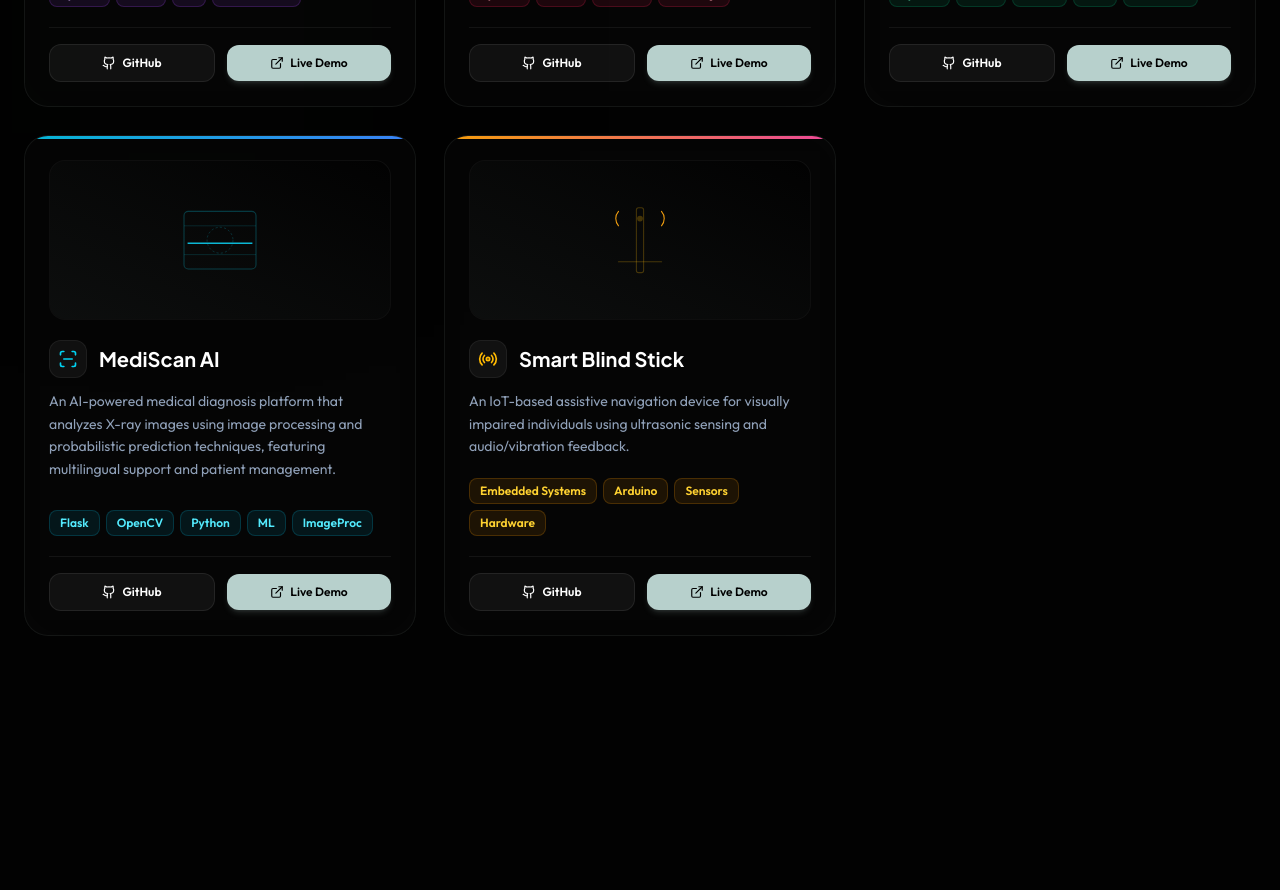
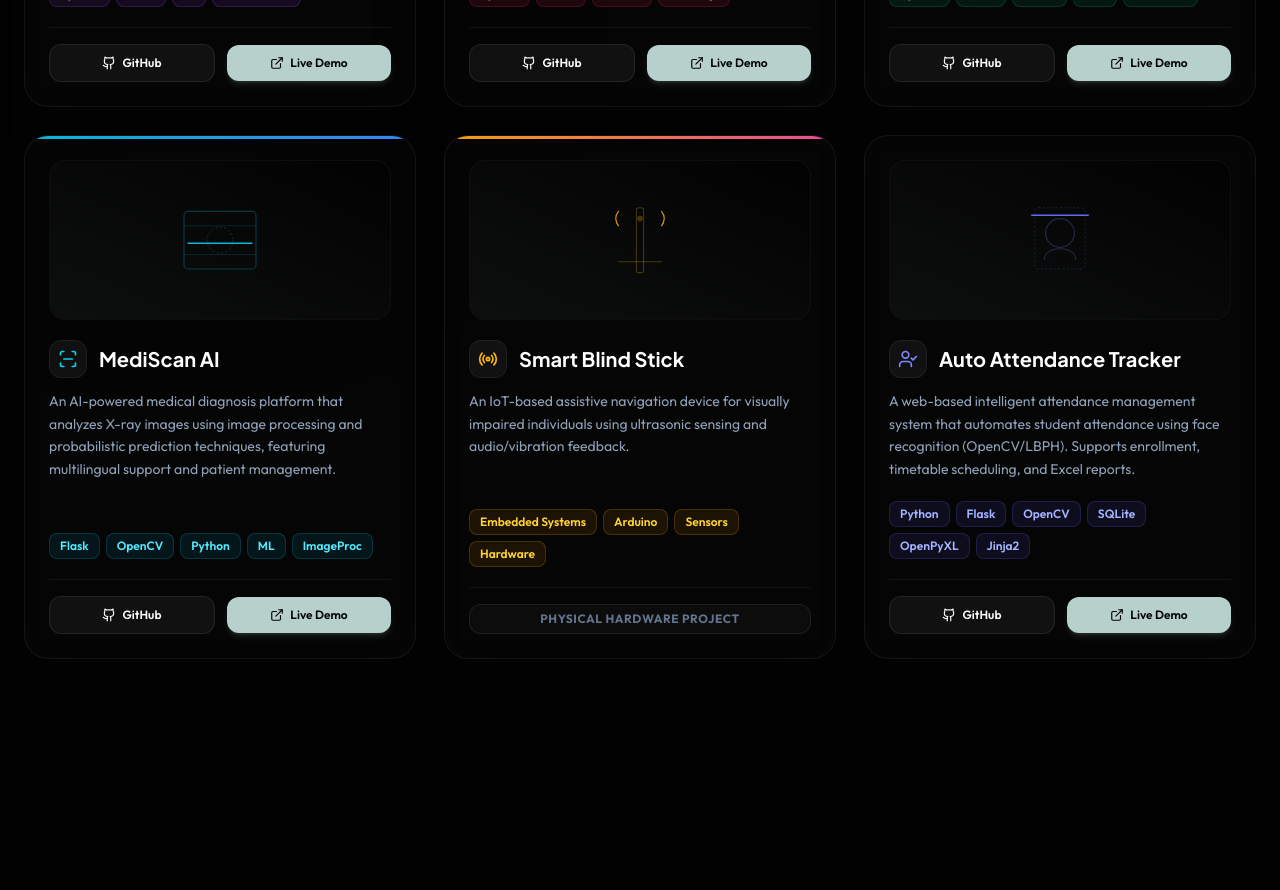
Before and after one commit to SriPonRama/Portfolio, a Next.js app: page / in a window 1280 px wide. Shown: the part 3300-4190 px from the top of the page. Built offline with nearby package versions, Linux system fonts and the light colour scheme.

Commit message:
Update Projects.tsx

```diff
--- a/src/components/Projects.tsx
+++ b/src/components/Projects.tsx
@@ -1,8 +1,6 @@
 "use client";
-
 import { motion, Variants } from "framer-motion";
-import { ExternalLink, Brain, Heart, Soup, ScanLine, Radio } from "lucide-react";
-
+import { ExternalLink, Brain, Heart, Soup, ScanLine, Radio, UserCheck } from "lucide-react";
 // Custom Github Icon SVG
 const GithubIcon = (props: React.SVGProps<SVGSVGElement>) => (
   <svg
@@ -18,7 +16,6 @@ const GithubIcon = (props: React.SVGProps<SVGSVGElement>) => (
     <path d="M9 18c-4.51 2-5-2-7-2" />
   </svg>
 );
-
 interface Project {
   title: string;
   description: string;
@@ -30,7 +27,6 @@ interface Project {
   tagStyle: string;
   svgGraphic: React.ReactNode;
 }
-
 const projects: Project[] = [
   {
     title: "AlgomateAI",
@@ -123,8 +119,8 @@ const projects: Project[] = [
     description:
       "An IoT-based assistive navigation device for visually impaired individuals using ultrasonic sensing and audio/vibration feedback.",
     tags: ["Embedded Systems", "Arduino", "Sensors", "Hardware"],
-    githubUrl: "https://github.com/SriPonRama",
-    demoUrl: "#",
+    githubUrl: "",
+    demoUrl: "",
     icon: <Radio className="h-5 w-5 text-amber-400" />,
     accentClass: "card-accent-amber",
     tagStyle: "bg-amber-500/10 text-amber-300 border-amber-500/20 hover:border-amber-500/40",
@@ -138,8 +134,26 @@ const projects: Project[] = [
       </svg>
     ),
   },
+  {
+    title: "Auto Attendance Tracker",
+    description:
+      "A web-based intelligent attendance management system that automates student attendance using face recognition (OpenCV/LBPH). Supports enrollment, timetable scheduling, and Excel reports.",
+    tags: ["Python", "Flask", "OpenCV", "SQLite", "OpenPyXL", "Jinja2"],
+    githubUrl: "https://github.com/SriPonRama",
+    demoUrl: "#",
+    icon: <UserCheck className="h-5 w-5 text-indigo-400" />,
+    accentClass: "card-accent-indigo",
+    tagStyle: "bg-indigo-500/10 text-indigo-300 border-indigo-500/20 hover:border-indigo-500/40",
+    svgGraphic: (
+      <svg className="w-full h-full text-indigo-400/25" viewBox="0 0 200 120" fill="none">
+        <circle cx="100" cy="50" r="20" stroke="currentColor" strokeWidth="1.5" />
+        <path d="M78 88 C78 77 88 72 100 72 C112 72 122 77 122 88" stroke="currentColor" strokeWidth="1.5" />
+        <rect x="65" y="15" width="70" height="85" rx="5" stroke="currentColor" strokeWidth="1" strokeDasharray="3 3" />
+        <motion.line x1="60" y1="25" x2="140" y2="25" stroke="#6366f1" strokeWidth="2" animate={{ y: [0, 65, 0] }} transition={{ repeat: Infinity, duration: 3.5, ease: "easeInOut" }} />
+      </svg>
+    ),
+  },
 ];
-
 export default function Projects() {
   const cardVariants: Variants = {
     hidden: { opacity: 0, y: 50 },
@@ -149,14 +163,11 @@ export default function Projects() {
       transition: { duration: 0.6, ease: "easeOut" },
     },
   };
-
   return (
     <section id="projects" className="py-32 relative overflow-hidden">
       {/* Background blob */}
       <div className="absolute top-1/3 left-0 w-96 h-96 bg-[#383C33]/10 blur-[130px] pointer-events-none animate-pulse-slow" />
-
       <div className="max-w-7xl mx-auto px-6 relative z-10">
-
         {/* Section Header */}
         <div className="text-center mb-20">
           <motion.div
@@ -169,7 +180,6 @@ export default function Projects() {
             <span className="w-1.5 h-1.5 rounded-full bg-[#B7D0CC]" />
             03 &mdash; Portfolio
           </motion.div>
-
           <motion.h2
             initial={{ opacity: 0, y: 20 }}
             whileInView={{ opacity: 1, y: 0 }}
@@ -180,7 +190,6 @@ export default function Projects() {
           >
             Featured <span className="gradient-text">Projects</span>
           </motion.h2>
-
           <motion.div
             initial={{ scaleX: 0 }}
             whileInView={{ scaleX: 1 }}
@@ -189,7 +198,6 @@ export default function Projects() {
             className="w-14 h-1 bg-gradient-to-r from-[#B7D0CC] to-[#383C33] rounded-full mx-auto mt-5"
           />
         </div>
-
         {/* Projects Grid */}
         <div className="grid grid-cols-1 md:grid-cols-2 lg:grid-cols-3 gap-7">
           {projects.map((project, index) => (
@@ -207,14 +215,12 @@ export default function Projects() {
             >
               {/* Inner hover glow */}
               <div className="absolute inset-0 bg-gradient-to-br from-[#B7D0CC]/6 to-transparent opacity-0 group-hover:opacity-100 transition-opacity duration-500 pointer-events-none rounded-3xl" />
-
               <div className="relative z-10">
                 {/* SVG Graphic */}
                 <div className="h-40 w-full rounded-2xl bg-black/50 border border-white/5 group-hover:border-[#B7D0CC]/25 flex items-center justify-center relative overflow-hidden mb-5 transition-colors duration-300">
                   <div className="absolute inset-0 bg-gradient-to-tr from-[#B7D0CC]/6 to-transparent pointer-events-none" />
                   <div className="w-36">{project.svgGraphic}</div>
                 </div>
-
                 {/* Header */}
                 <div className="flex items-center gap-3 mb-3">
                   <span className="p-2 rounded-xl bg-white/5 border border-white/6">
@@ -222,12 +228,10 @@ export default function Projects() {
                   </span>
                   <h3 className="text-xl font-bold font-display text-white">{project.title}</h3>
                 </div>
-
                 <p className="text-slate-400 text-sm leading-relaxed mb-5">
                   {project.description}
                 </p>
               </div>
-
               <div className="relative z-10">
                 {/* Tech Tags */}
                 <div className="flex flex-wrap gap-1.5 mb-5">
@@ -240,9 +244,10 @@ export default function Projects() {
                     </span>
                   ))}
                 </div>
-
                 {/* Actions */}
+                {(project.githubUrl || project.demoUrl) ? (
                   <div className="flex items-center gap-3 pt-4 border-t border-white/6">
+                    {project.githubUrl && (
                       <a
                         href={project.githubUrl}
                         target="_blank"
@@ -251,6 +256,8 @@ export default function Projects() {
                       >
                         <GithubIcon className="h-3.5 w-3.5" /> GitHub
                       </a>
+                    )}
+                    {project.demoUrl && (
                       <a
                         href={project.demoUrl}
                         onClick={(e) => {
@@ -263,7 +270,15 @@ export default function Projects() {
                       >
                         <ExternalLink className="h-3.5 w-3.5" /> Live Demo
                       </a>
+                    )}
                   </div>
+                ) : (
+                  <div className="pt-4 border-t border-white/6 text-center">
+                    <span className="text-xs font-bold uppercase tracking-wider text-slate-500 bg-white/3 border border-white/8 px-3 py-1.5 rounded-xl block">
+                      Physical Hardware Project
+                    </span>
+                  </div>
+                )}
               </div>
             </motion.div>
           ))}
```
Lines whose indentation alone changed are shown as unchanged.
